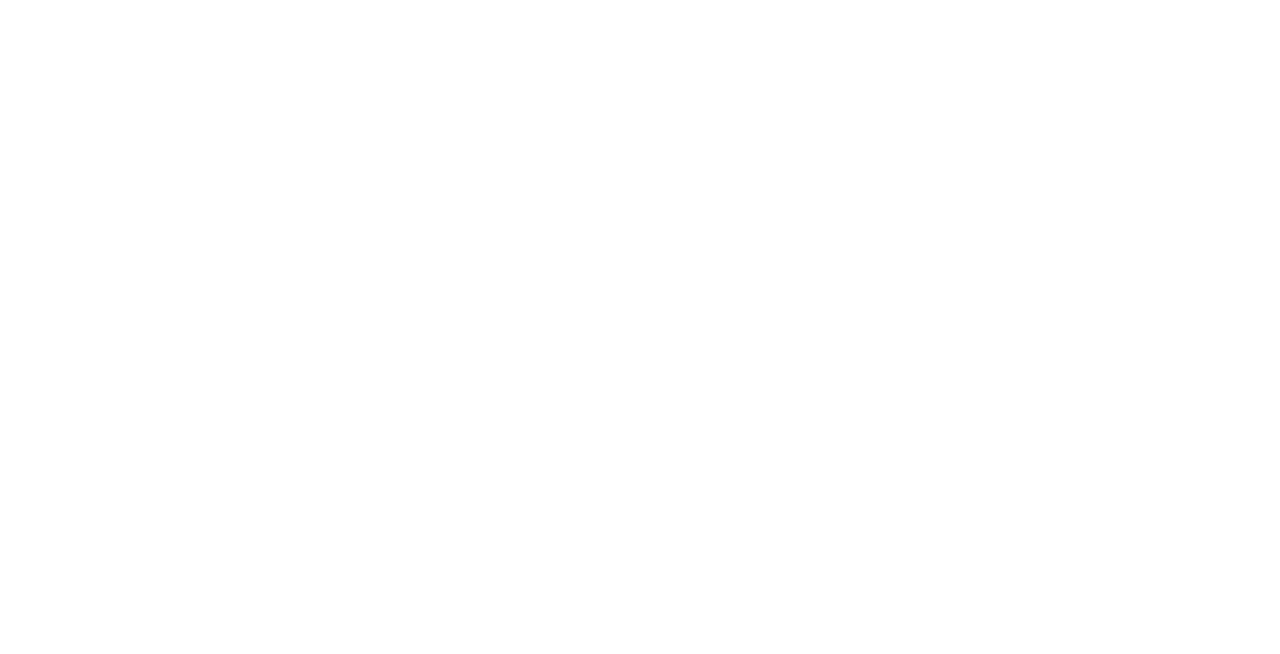
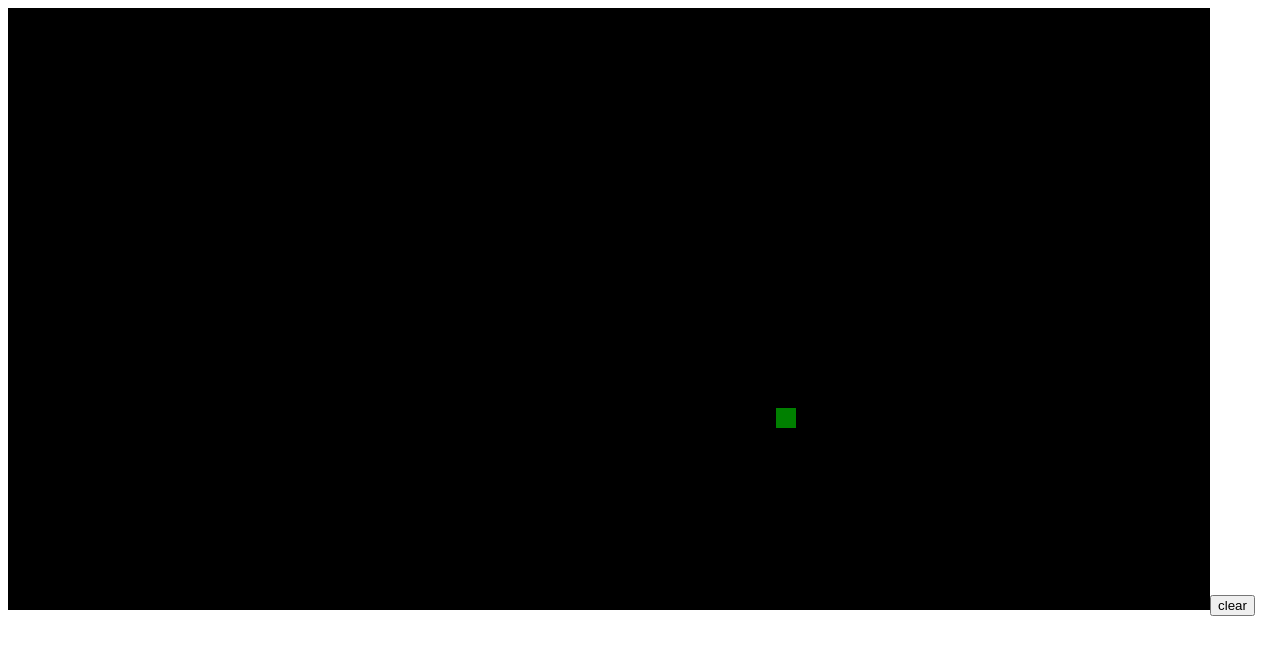
Before and after one commit to o-louis/snake, a Vue app: page / in a window 1280 px wide. Shown: the top 654 px of the page. Built offline with nearby package versions, Linux system fonts and the light colour scheme.

Commit message:
feat: Create the snake rectangle at a random position

```diff
--- a/src/App.vue
+++ b/src/App.vue
@@ -1,11 +1,70 @@
 <template>
-  <div id="app"></div>
+  <div id="app">
+    <Board :width="board.width" :height="board.height" :color="board.color" />
+    <button @click="clearBoard">clear</button>
+  </div>
 </template>
 
 <script>
+import Board from "@/components/Board";
 export default {
   name: "App",
-  components: {},
+  components: {
+    Board,
+  },
+  data() {
+    return {
+      ctx: null,
+      canvas: "",
+      snake: {
+        size: 20,
+        color: "green",
+      },
+      board: {
+        width: 1200,
+        height: 600,
+        widthRect: 0,
+        heightRect: 0,
+        color: "black",
+      },
+    };
+  },
+  mounted() {
+    this.canvas = document.querySelector("#board");
+    this.ctx = this.canvas.getContext("2d");
+
+    this.board.widthRect = this.board.width / this.snake.size;
+    this.board.heightRect = this.board.height / this.snake.size;
+
+    this.drawSnake();
+  },
+  methods: {
+    clearBoard() {
+      this.ctx.clearRect(0, 0, this.canvas.width, this.canvas.height);
+      this.ctx.fillStyle = this.board.color;
+      this.ctx.fillRect(0, 0, this.canvas.width, this.canvas.height);
+      this.drawSnake();
+    },
+    drawSnake() {
+      const position = this.getRandomPosition();
+      this.ctx.fillStyle = this.snake.color;
+      this.ctx.fillRect(
+        position.x,
+        position.y,
+        this.snake.size,
+        this.snake.size
+      );
+    },
+    getRandomPosition() {
+      const x = Math.floor(
+        Math.random() * (this.board.width - this.snake.size)
+      );
+      const y = Math.floor(
+        Math.random() * (this.board.height - this.snake.size)
+      );
+      return { x, y };
+    },
+  },
 };
 </script>
 
```
